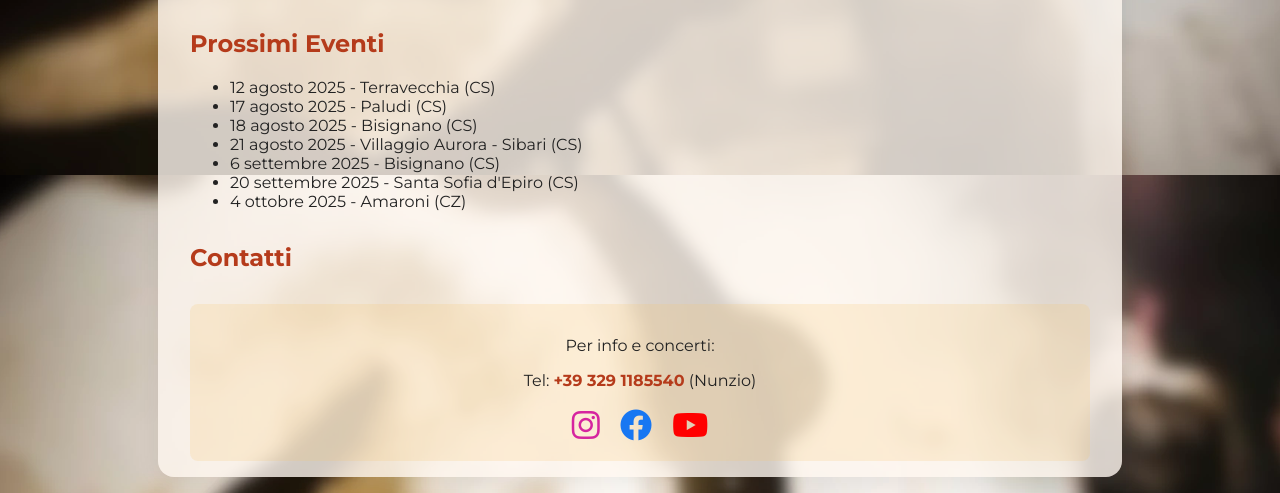
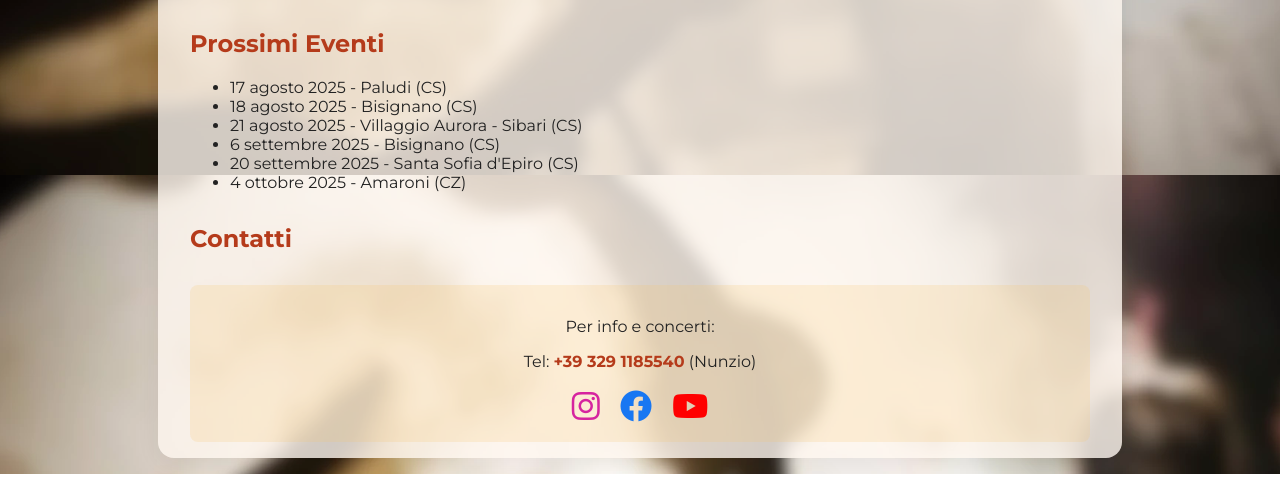
Before and after one commit to lolgab/grillband, a plain HTML site: page index.html in a window 1280 px wide. Shown: the part 2225-2718 px from the top of the page. Drawn offline with Linux system fonts and the light colour scheme.

Commit message:
Update index.html

```diff
--- a/index.html
+++ b/index.html
@@ -179,9 +179,6 @@
     </div> -->
       <h2>Prossimi Eventi</h2>
       <ul>
-        <!-- <li>2 agosto 2025 - Sagra del Tonno - Cariati (CS)</li> -->
-        <!-- <li>4 agosto 2025 - Villapiana (CS)</li> -->
-        <li>12 agosto 2025 - Terravecchia (CS)</li>
         <li>17 agosto 2025 - Paludi (CS)</li>
         <li>18 agosto 2025 - Bisignano (CS)</li>
         <li>21 agosto 2025 - Villaggio Aurora - Sibari (CS)</li>
```
